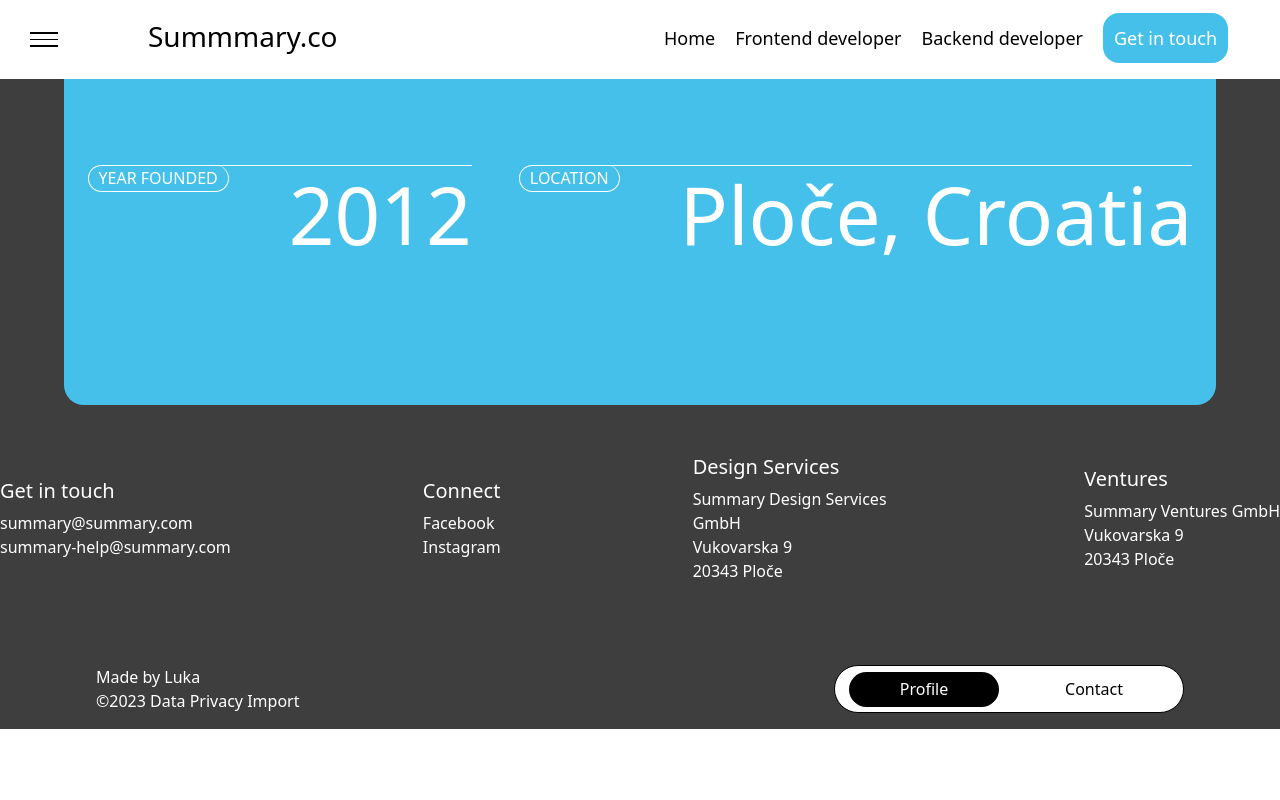
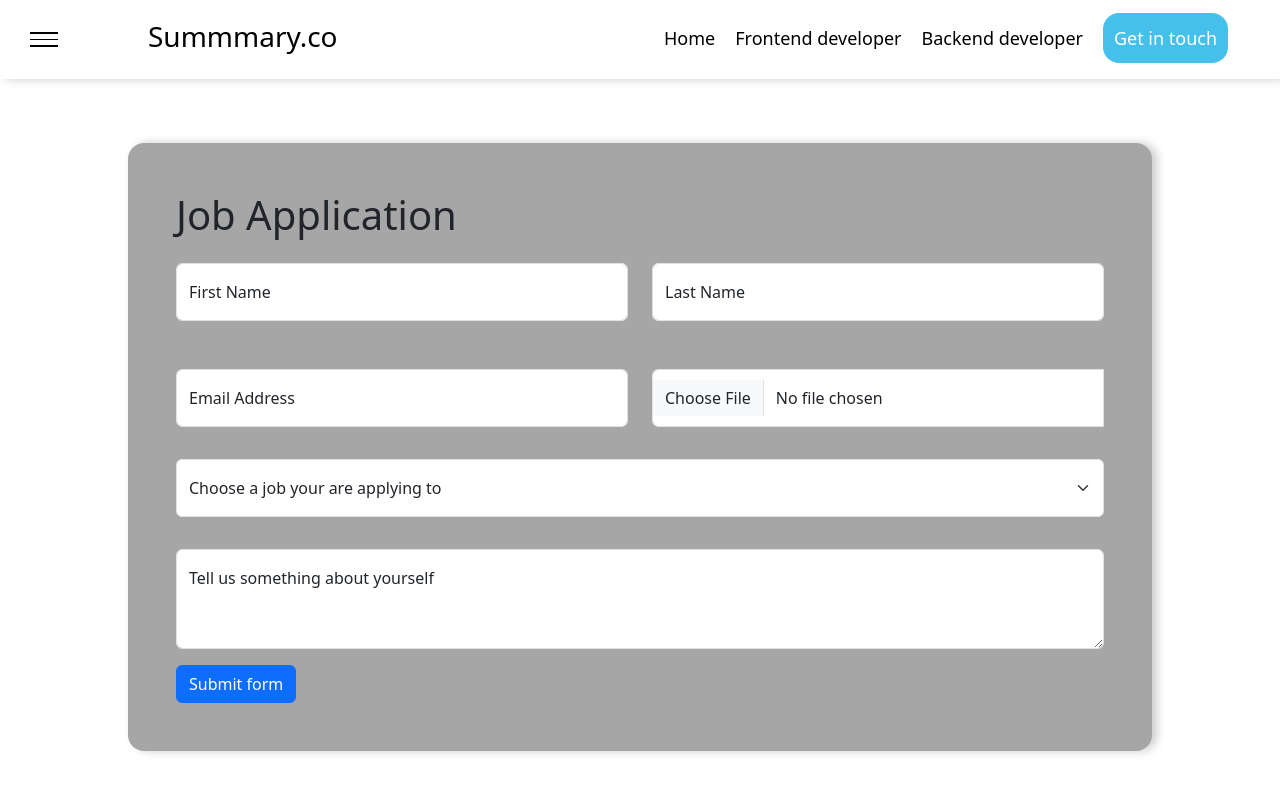
Before and after one commit to lnikol00/summary-react, a React (Create React App) app: page /apply in a window 1280 px wide. Shown: the top 800 px of the page. Built offline with nearby package versions, Linux system fonts and the light colour scheme.

Commit message:
adding job application

```diff
--- a/src/App.tsx
+++ b/src/App.tsx
@@ -4,6 +4,7 @@ import Header from './components/Header';
 import Footer from './components/Footer';
 import Home from './pages/home/Home';
 import Jobs from './pages/jobs/Jobs';
+import Apply from './pages/apply/Apply';
 
 function App() {
   return (
@@ -14,6 +15,7 @@ function App() {
           <Routes>
             <Route index element={<Home />} />
             <Route path='jobs/:id' element={<Jobs />} />
+            <Route path='apply' element={<Apply />} />
           </Routes>
         </div>
         <Footer />
--- a/src/components/Header.tsx
+++ b/src/components/Header.tsx
@@ -203,7 +203,7 @@ function Header() {
                     <MenuLink><Link to="/">Home</Link></MenuLink>
                     <MenuLink><Link to={`/jobs/${1}`}>Frontend developer</Link></MenuLink>
                     <MenuLink><Link to={`/jobs/${2}`}>Backend developer</Link></MenuLink>
-                    <SpecialLink><Link to="">Get in touch</Link></SpecialLink>
+                    <SpecialLink><Link to="/apply">Get in touch</Link></SpecialLink>
                 </Right>
             </Wraper>
             <Navbar openNavbar={open}>
--- a/src/pages/apply/Apply.tsx
+++ b/src/pages/apply/Apply.tsx
@@ -1,10 +1,158 @@
-import React from 'react'
+import styled from "styled-components"
+import Form from "react-bootstrap/Form"
+import Button from 'react-bootstrap/Button';
+import Col from 'react-bootstrap/Col';
+import InputGroup from 'react-bootstrap/InputGroup';
+import Row from 'react-bootstrap/Row';
+import FloatingLabel from 'react-bootstrap/FloatingLabel';
+import { useState } from "react";
+
+const MainContainer = styled.div`
+    margin: 5% 10%;
+
+    @media screen and (max-width: 700px) {
+        margin: 5% 0;
+    }
+
+`
+
+const FormContainer = styled.div`
+    padding: 3em;
+    background-color: #a7a6a6;
+    border-radius: 16px;
+    box-shadow: 5px 0px 10px #ccc;
+
+    @media screen and (max-width: 700px) {
+        padding: 3em 1.5em;
+        border-radius:0;
+    }
+
+`
 
 function Apply() {
+    const [validated, setValidated] = useState(false);
+
+    const handleSubmit = (e: React.FormEvent<HTMLFormElement>) => {
+        const form = e.currentTarget;
+        if (form.checkValidity() === false) {
+            e.preventDefault();
+            e.stopPropagation();
+        }
+
+        setValidated(true);
+    };
+
     return (
-        <div>
+        <MainContainer>
+            <FormContainer>
+                <h1>Job Application</h1>
+                <Form noValidate validated={validated} onSubmit={handleSubmit}>
+                    <Row className="mb-3">
+                        <Form.Group as={Col} controlId="validationCustomFirstName">
+                            <FloatingLabel
+                                controlId="floatinFirstName"
+                                label="First Name"
+                                className="my-3"
+                            >
+                                <Form.Control
+                                    required
+                                    type="text"
+                                    placeholder="First name"
+                                />
+                                <Form.Control.Feedback type="invalid">
+                                    Please write down your first name.
+                                </Form.Control.Feedback>
+                                <Form.Control.Feedback>Looks good!</Form.Control.Feedback>
+                            </FloatingLabel>
+                        </Form.Group>
+                        <Form.Group as={Col} controlId="validationCustomLastName">
+                            <FloatingLabel
+                                controlId="floatinSecondName"
+                                label="Last Name"
+                                className="my-3"
+                            >
+                                <Form.Control
+                                    required
+                                    type="text"
+                                    placeholder="Last name"
+                                />
+                                <Form.Control.Feedback type="invalid">
+                                    Please write down you last name.
+                                </Form.Control.Feedback>
+                                <Form.Control.Feedback>Looks good!</Form.Control.Feedback>
+                            </FloatingLabel>
 
-        </div>
+                        </Form.Group>
+                    </Row>
+                    <Row className="mb-3">
+                        <Form.Group as={Col} md="6" controlId="validationCustomEmail">
+                            <FloatingLabel
+                                controlId="floatingEmail"
+                                label="Email Address"
+                                className="my-3"
+                            >
+                                <Form.Control
+                                    type="text"
+                                    placeholder="Email"
+                                    aria-describedby="inputGroupPrepend"
+                                    required
+                                />
+                                <Form.Control.Feedback type="invalid">
+                                    Please write down your email address.
+                                </Form.Control.Feedback>
+                                <Form.Control.Feedback>Looks good!</Form.Control.Feedback>
+                            </FloatingLabel>
+                        </Form.Group>
+                        <Form.Group as={Col} controlId="validationCustomFile">
+                            <InputGroup hasValidation className="py-3">
+                                <Form.Control className="py-3"
+                                    type="file"
+                                    placeholder="Input file"
+                                    aria-describedby="inputGroupPrepend"
+                                    required
+                                />
+                                <Form.Control.Feedback type="invalid">
+                                    Please provide a file.
+                                </Form.Control.Feedback>
+                                <Form.Control.Feedback>Looks good!</Form.Control.Feedback>
+
+                            </InputGroup>
+                        </Form.Group>
+                    </Row>
+                    <Row className="mb-3">
+                        <Form.Group as={Col} controlId="validationCustomFile">
+                            <Form.Select aria-label="Default select example" className="mb-3 py-3" required>
+                                <option>Choose a job your are applying to</option>
+                                <option value="Junior Frontend Developer (React)">Junior Frontend Developer (React)</option>
+                                <option value="Junior Backend Developer (Node.js)">Junior Backend Developer (Node.js)</option>
+                            </Form.Select>
+                            <Form.Control.Feedback type="invalid">
+                                Please select a job.
+                            </Form.Control.Feedback>
+                            <Form.Control.Feedback>Looks good!</Form.Control.Feedback>
+
+                        </Form.Group>
+                    </Row>
+                    <Row className="mb-3">
+                        <Form.Group as={Col} controlId="TextArea">
+                            <FloatingLabel controlId="floatingTextarea" label="Tell us something about yourself">
+                                <Form.Control
+                                    as="textarea"
+                                    placeholder="Leave a comment here"
+                                    style={{ height: '100px' }}
+                                    required
+                                />
+                            </FloatingLabel>
+                            <Form.Control.Feedback type="invalid">
+                                Tell us something about your self.
+                            </Form.Control.Feedback>
+                            <Form.Control.Feedback>Looks good!</Form.Control.Feedback>
+                        </Form.Group>
+                    </Row>
+                    <Button type="submit">Submit form</Button>
+                </Form>
+            </FormContainer>
+        </MainContainer>
     )
 }
 
```
